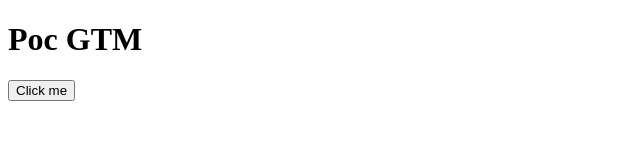
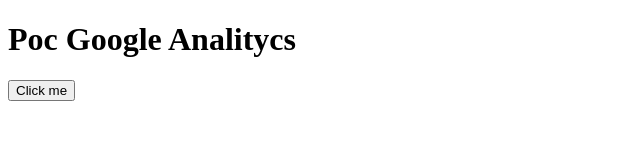
Before and after one commit to lgcarlinf/poc-ga4, a plain HTML site: page index.html in a window 1280 px wide. Shown: the whole page, without its empty margins (0-640 px from the left). Drawn offline with Linux system fonts and the light colour scheme.

Commit message:
delete file js

```diff
--- a/index.html
+++ b/index.html
@@ -15,7 +15,6 @@
         </script>
     </head>
 <body>
-    <h1>Poc GTM</h1>
+    <h1>Poc Google Analitycs</h1>
     <button>Click me</button>
-    <script src="./app.js"></script>
 </html>
```
Also changed, not shown: app.js (deleted).
